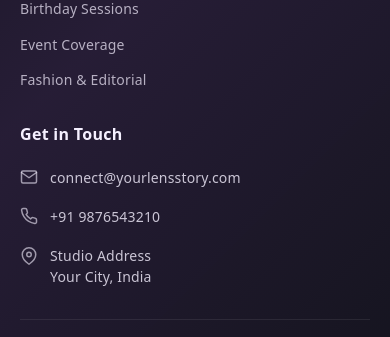
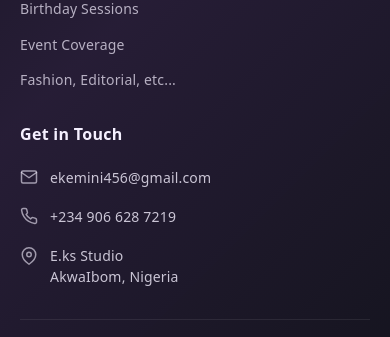
Before and after one commit to Ekemzzz/Photo-website, a React (Vite) app: page /about in a window 390 px wide. Shown: the part 4228-4565 px from the top of the page. Built offline with nearby package versions, Linux system fonts and the light colour scheme.

Commit message:
changed the footers contacts section, the email, phone number and location

```diff
--- a/src/components/Footer.jsx
+++ b/src/components/Footer.jsx
@@ -92,7 +92,7 @@ function Footer() {
               <li><Link to="/services" className="site-footer__nav-link">Wedding Photography</Link></li>
               <li><Link to="/services" className="site-footer__nav-link">Birthday Sessions</Link></li>
               <li><Link to="/services" className="site-footer__nav-link">Event Coverage</Link></li>
-              <li><Link to="/services" className="site-footer__nav-link">Fashion & Editorial</Link></li>
+              <li><Link to="/services" className="site-footer__nav-link">Fashion, Editorial, etc...</Link></li>
             </ul>
           </div>
 
@@ -105,8 +105,8 @@ function Footer() {
                   <path d="M4 4h16c1.1 0 2 .9 2 2v12c0 1.1-.9 2-2 2H4c-1.1 0-2-.9-2-2V6c0-1.1.9-2 2-2z" />
                   <polyline points="22,6 12,13 2,6" />
                 </svg>
-                <a href="mailto:connect@yourlensstory.com" className="site-footer__contact-link">
-                  connect@yourlensstory.com
+                <a href="mailto:ekemini456@gmail.com" className="site-footer__contact-link">
+                  ekemini456@gmail.com
                 </a>
               </li>
               <li className="site-footer__contact-item">
@@ -114,7 +114,7 @@ function Footer() {
                   <path d="M22 16.92v3a2 2 0 0 1-2.18 2 19.79 19.79 0 0 1-8.63-3.07 19.5 19.5 0 0 1-6-6 19.79 19.79 0 0 1-3.07-8.67A2 2 0 0 1 4.11 2h3a2 2 0 0 1 2 1.72 12.84 12.84 0 0 0 .7 2.81 2 2 0 0 1-.45 2.11L8.09 9.91a16 16 0 0 0 6 6l1.27-1.27a2 2 0 0 1 2.11-.45 12.84 12.84 0 0 0 2.81.7A2 2 0 0 1 22 16.92z" />
                 </svg>
                 <a href="tel:+919876543210" className="site-footer__contact-link">
-                  +91 9876543210
+                  +234 906 628 7219
                 </a>
               </li>
               <li className="site-footer__contact-item">
@@ -123,8 +123,8 @@ function Footer() {
                   <circle cx="12" cy="10" r="3" />
                 </svg>
                 <span className="site-footer__contact-text">
-                  Studio Address<br />
-                  Your City, India
+                  E.ks Studio<br />
+                  AkwaIbom, Nigeria
                 </span>
               </li>
             </ul>
```
